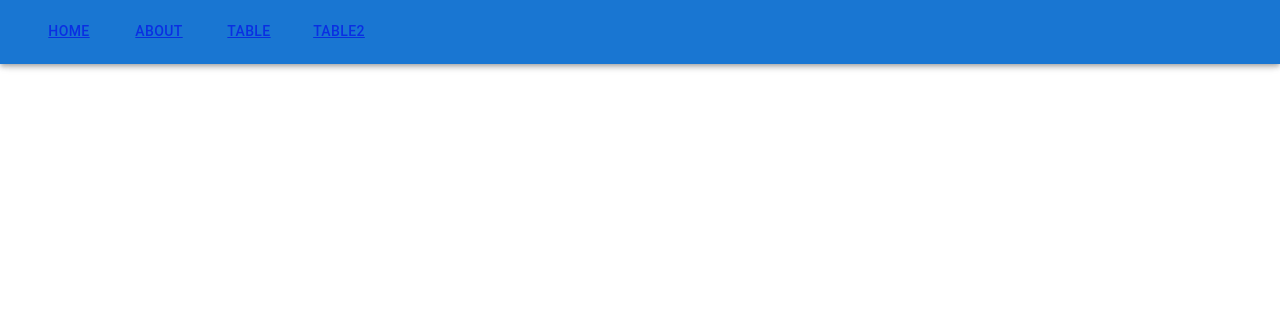
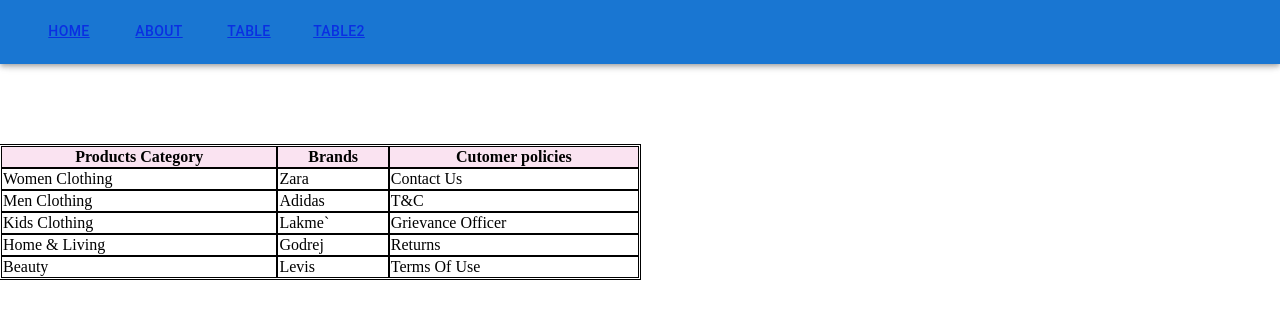
Before and after one commit to roshni2003/routing_Project, a React (Create React App) app: page /Table in a window 1280 px wide. Shown: the top 316 px of the page. Built offline with nearby package versions, Linux system fonts and the light colour scheme.

Commit message:
Table using react done

```diff
--- a/src/Table.js
+++ b/src/Table.js
@@ -2,8 +2,39 @@ import React from 'react';
 
 const Table = () => {
   return (
-    <>
-
+    <>t
+      <table  style={{width:"50%", marginTop:"100px", outline:"1px solid black"}}>
+        <tr style={{outline:"1px solid black"}}>
+          <th style={{outline:"1px solid black", backgroundColor:"#fae3f1"}}>Products Category</th>
+          <th style={{outline:"1px solid black",backgroundColor:"#fae3f1"}}>Brands</th>
+          <th style={{outline:"1px solid black",backgroundColor:"#fae3f1"}}>Cutomer policies</th>
+        </tr>
+        <tr style={{outline:"1px solid black"}}>
+          <td style={{outline:"1px solid black"}}>Women Clothing</td>
+          <td style={{outline:"1px solid black"}}>Zara</td>
+          <td style={{outline:"1px solid black"}}>Contact Us</td>
+        </tr>
+        <tr style={{outline:"1px solid black"}}>
+          <td style={{outline:"1px solid black"}}>Men Clothing</td>
+          <td style={{outline:"1px solid black"}}>Adidas</td>
+          <td style={{outline:"1px solid black"}}>T&C</td>
+        </tr>
+        <tr style={{outline:"1px solid black"}}>
+          <td style={{outline:"1px solid black"}}>Kids Clothing</td>
+          <td style={{outline:"1px solid black"}}>Lakme`</td>
+          <td style={{outline:"1px solid black"}}>Grievance Officer</td>
+        </tr>
+        <tr style={{outline:"1px solid black"}}>
+        <td style={{outline:"1px solid black"}}>Home & Living</td>
+          <td style={{outline:"1px solid black"}}>Godrej</td>
+          <td style={{outline:"1px solid black"}}>Returns</td>
+        </tr>
+        <tr style={{outline:"1px solid black"}}>
+          <td style={{outline:"1px solid black"}}>Beauty</td>
+          <td style={{outline:"1px solid black"}}>Levis</td>
+          <td style={{outline:"1px solid black"}}>Terms Of Use</td>
+        </tr>
+      </table>
     </>
   );
 };
--- a/src/Table2.js
+++ /dev/null
@@ -1,12 +0,0 @@
-import React from 'react';
-
-const Table2 = () => {
-  return (
-    <div>
-      <h2>Table 2 Component</h2>
-      {/* Add your table content here */}
-    </div>
-  );
-};
-
-export default Table2;
```
